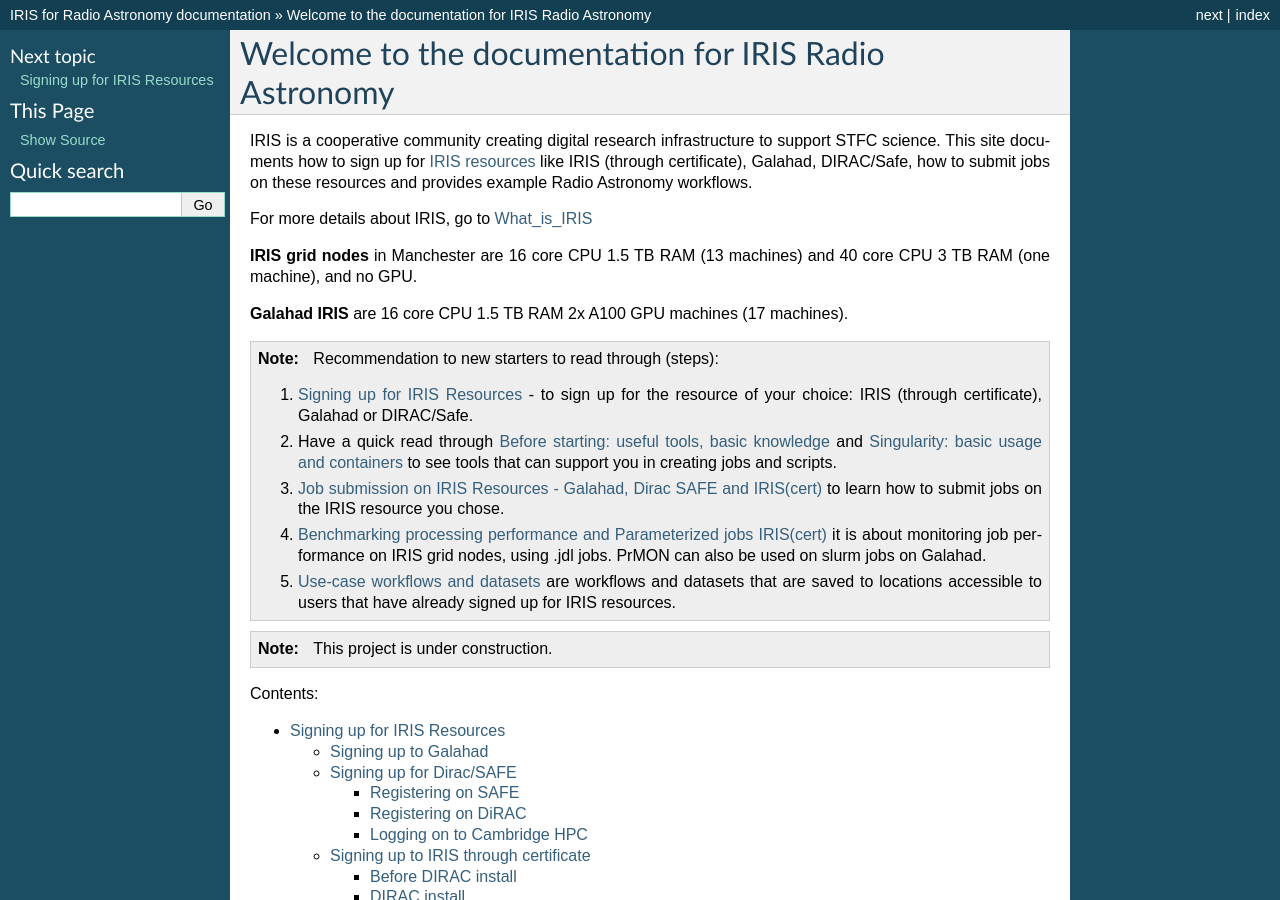
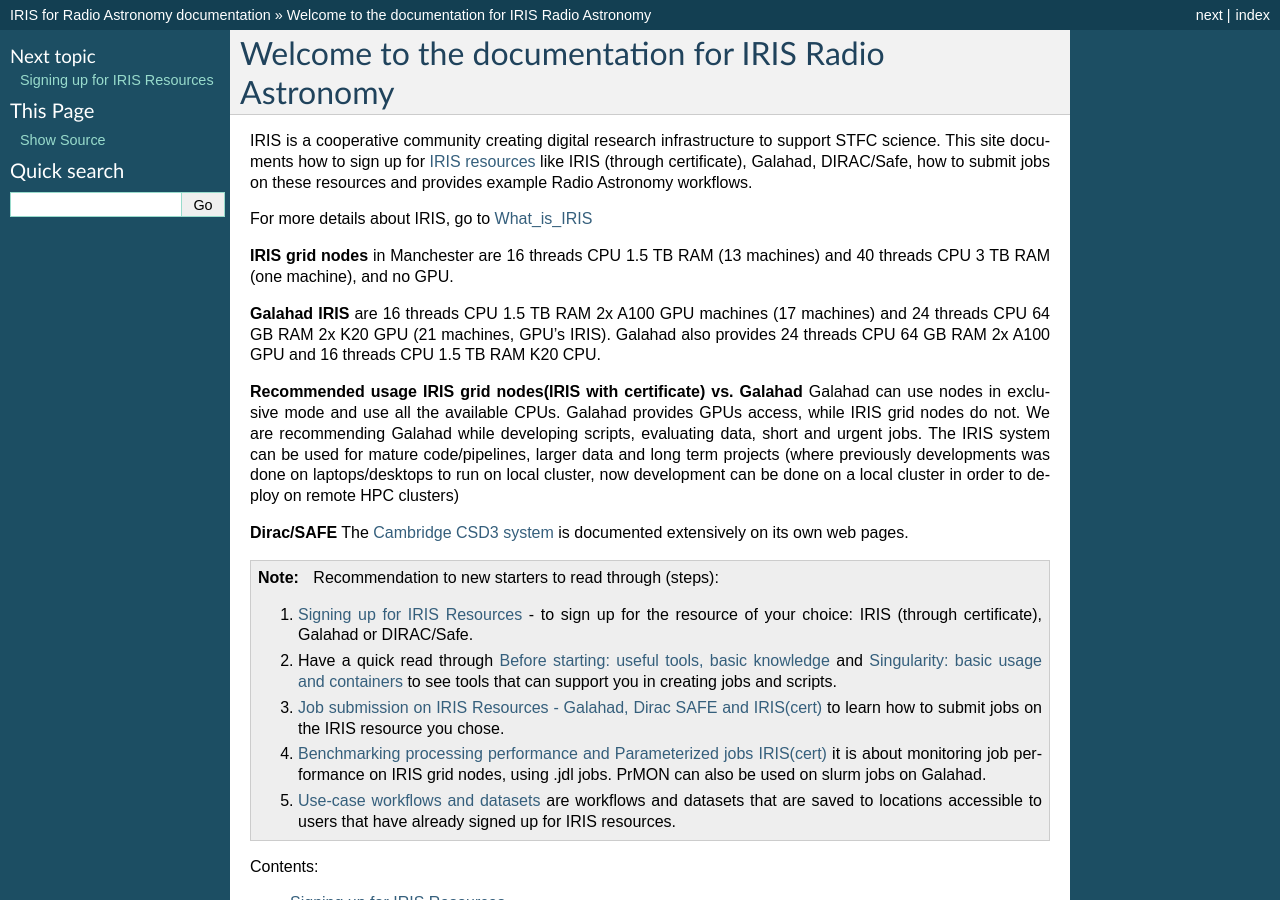
Before and after one commit to cimpani/IRISDocumentation, a Sphinx documentation site: the page built from source/index.rst, in a window 1280 px wide and 900 px high. Built offline with Sphinx 7.4.7, drawn with Linux system fonts in a browser that asks for light colours.

Commit message:
Update index.rst

```diff
--- a/source/index.rst
+++ b/source/index.rst
@@ -13,9 +13,13 @@
 For more details about IRIS, go to `What_is_IRIS <https://www.iris.ac.uk/>`__
 
 
-**IRIS grid nodes** in Manchester are 16 core CPU 1.5 TB RAM (13 machines) and 40 core CPU 3 TB RAM (one machine), and no GPU.
+**IRIS grid nodes** in Manchester are 16 threads CPU 1.5 TB RAM (13 machines) and 40 threads CPU 3 TB RAM (one machine), and no GPU.
 
-**Galahad IRIS** are 16 core CPU 1.5 TB RAM 2x A100 GPU machines (17 machines).
+**Galahad IRIS** are 16 threads CPU 1.5 TB RAM 2x A100 GPU machines (17 machines) and 24 threads CPU 64 GB RAM 2x K20 GPU (21 machines, GPU's IRIS). Galahad also provides 24 threads CPU 64 GB RAM  2x A100 GPU and 16 threads CPU 1.5 TB RAM K20 CPU.
+
+**Recommended usage IRIS grid nodes(IRIS with certificate) vs. Galahad** Galahad can use nodes in exclusive mode and use all the available CPUs. Galahad provides GPUs access, while IRIS grid nodes do not. We are recommending Galahad while developing scripts, evaluating data, short and urgent jobs. The IRIS system can be used for mature code/pipelines, larger data and long term projects (where previously developments was done on laptops/desktops to run on local cluster, now development can be done on a local cluster in order to deploy on remote HPC clusters)
+
+**Dirac/SAFE** The `Cambridge CSD3 system <https://docs.hpc.cam.ac.uk/hpc/index.html>`_ is documented extensively on its own web pages.
 
 .. note::
 
@@ -32,11 +36,6 @@
   #. `Use-case workflows and datasets <https://irisdocumentation.readthedocs.io/en/latest/rascilUC.html>`_ are workflows and datasets that are saved to locations accessible to users that have already signed up for IRIS resources.
 
 
-.. note::
-
-   This project is under construction.
-
-
 .. toctree::
    :maxdepth: 3
    :caption: Contents:
```
